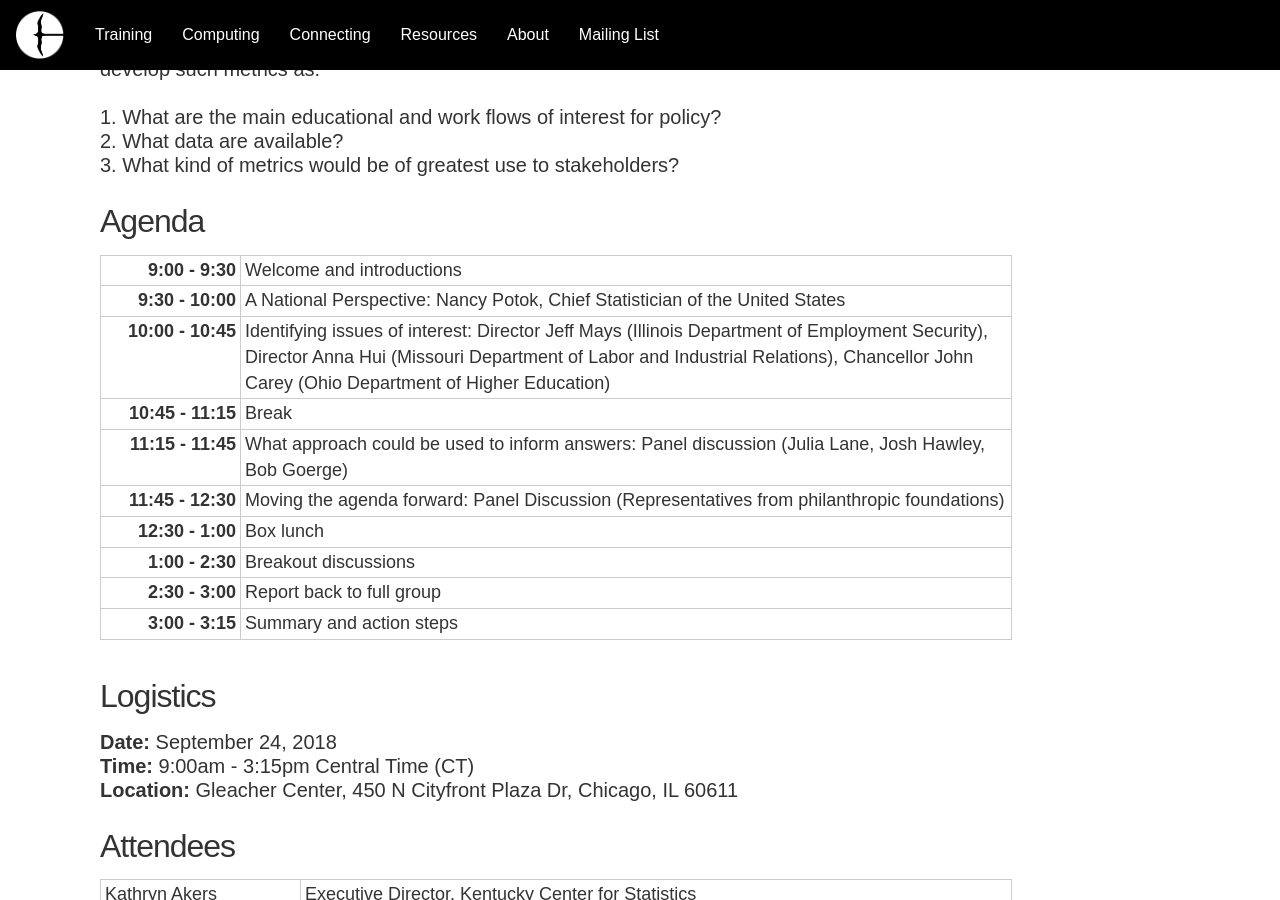
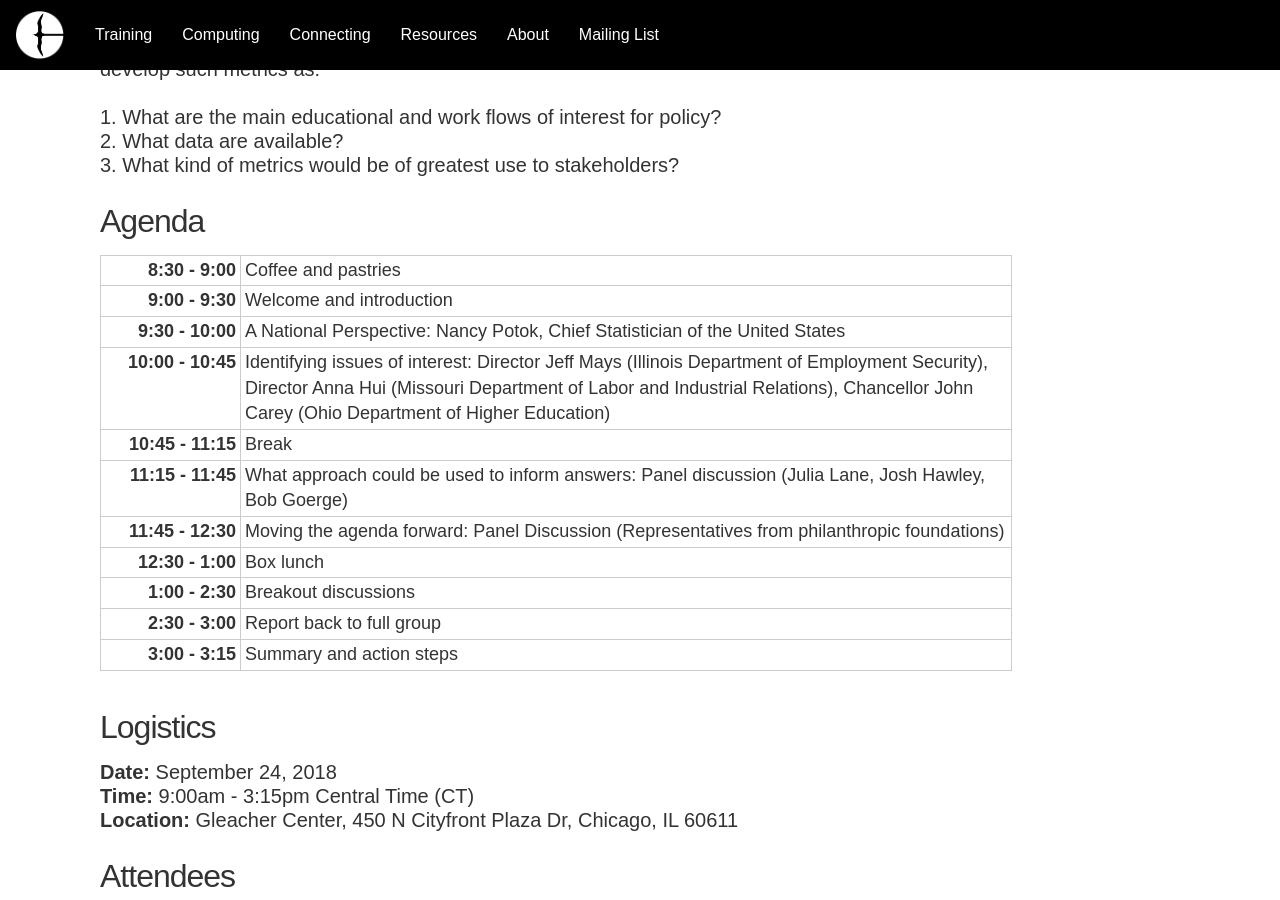
Before and after one commit to NYU-CI/coleridge, a Jekyll site: the page built from pages/workshop.html, in a window 1280 px wide and 900 px high, scrolled down 787 px. Built offline with Jekyll 4.4.1, drawn with Linux system fonts in a browser that asks for light colours; nearby versions of some CDN libraries.

Commit message:
update agenda

```diff
--- a/pages/workshop.html
+++ b/pages/workshop.html
@@ -42,8 +42,12 @@ permalink: workshop.html
     <div class="col-sm-12">
       <table class="agenda">
         <tr>
+          <td><strong>8:30 - 9:00 </strong></td>
+          <td>Coffee and pastries</td>
+        </tr>
+        <tr>
           <td><strong>9:00 - 9:30 </strong></td>
-          <td>Welcome and introductions</td>
+          <td>Welcome and introduction</td>
         </tr>
         <tr>
           <td><strong>9:30 - 10:00 </strong></td>
```
